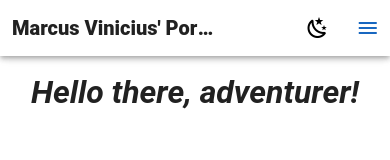
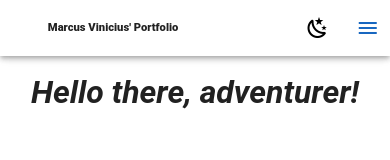
Before and after one commit to marcuscostagraciano/marcuscostagraciano.github.io, a Vue app: page / in a window 390 px wide. Shown: the top 160 px of the page. Built offline with nearby package versions, Linux system fonts and the light colour scheme.

Commit message:
responsive title size

```diff
--- a/src/components/Header.vue
+++ b/src/components/Header.vue
@@ -83,6 +83,17 @@ onBeforeMount(() => {
   }
 }
 
+#app-bar-title .v-app-bar-title {
+  @media screen and (max-width: 481px) {
+    font-size: .7rem !important;
+  }
+
+  @media screen and (min-width: 481px) {
+    font-size: 1rem !important;
+  }
+
+}
+
 #app-navbar {
   justify-content: right !important;
   justify-items: right !important;
```
